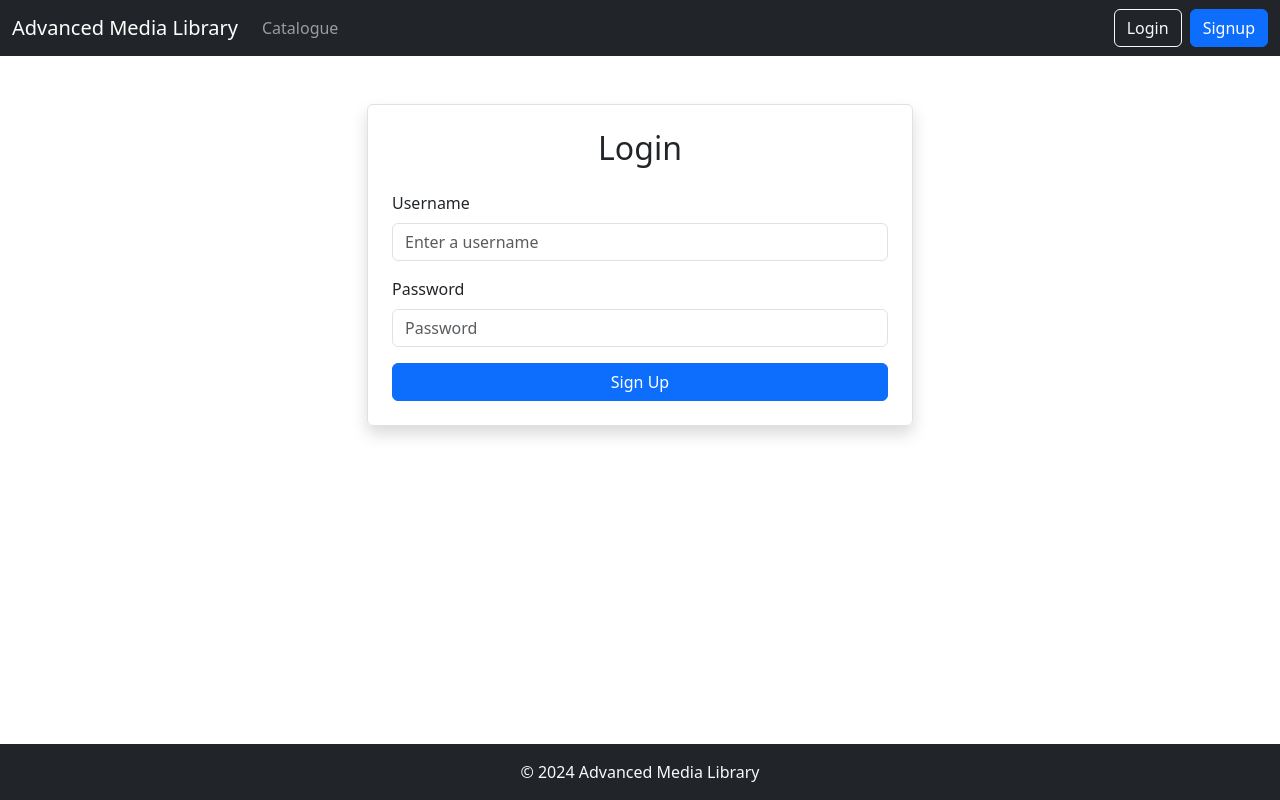
After one commit to MJones3035/AML, a PHP site: page /login.php in a window 1280 px wide. The commit adds this page. Run offline with PHP 8.4, Linux system fonts and the light colour scheme.

Commit message:
Login
Uses password hashing

```diff
--- a/accountSQL.php
+++ b/accountSQL.php
@@ -9,6 +9,46 @@ enum Roles {
     case PURCHASE_MANAGER;
     case ACCOUNTANT;
     case ADMIN;
+}
+
+enum AuthoriseStates {
+    case MATCH;
+    case INVALID_PASSWORD;
+    case INVALID_BOTH;
+}
+
+function Authorise($username, $password) {
+
+    $conn = new mysqli(DB_SERVER, DB_USERNAME, DB_PASSWORD, DB_NAME);
+    $sql = '(SELECT * FROM user_credentials WHERE username=?)';
+
+    $stmt = $conn->prepare($sql);
+
+    $stmt->bind_param(
+        's',
+        $username
+    );
+
+    $stmt->execute();
+
+    $arr= $stmt->get_result()->fetch_assoc();
+
+    if ($arr){
+        $passwordMatch = password_verify($password, $arr['password']);
+
+        $conn->close();
+
+            if ($arr and $passwordMatch) {
+                return AuthoriseStates::MATCH;
+            }
+            else {
+                return AuthoriseStates::INVALID_PASSWORD;
+            }
+    }
+    else {
+        return AuthoriseStates::INVALID_BOTH;
+    }
+
 }
 
 function UsernameExists($username) {
@@ -26,10 +66,10 @@ function UsernameExists($username) {
 
     $stmt->execute();
 
-    $stmtRes = $stmt->get_result()->fetch_row();
+    $row = $stmt->get_result()->fetch_row();
 
     //bool
-    $res = $stmtRes[0];
+    $res = $row[0];
 
     $conn->close();
 
--- a/header.php
+++ b/header.php
@@ -24,7 +24,7 @@
                 </div>
 
                 <div class="d-flex ms-auto">
-                    <a href="#" class="btn btn-outline-light me-2">Login</a>
+                    <a href="login.php" class="btn btn-outline-light me-2">Login</a>
                     <a href="signup.php" class="btn btn-primary">Signup</a>
                 </div>
             </div>
--- /dev/null
+++ b/login.php
@@ -0,0 +1,71 @@
+<?php
+include_once("accountSQL.php");
+
+$errorUsername = $errorPassword = $error = "";
+
+if (isset($_POST['submit'])) {
+
+
+    // security measures
+    $username = filter_input(INPUT_POST, 'username', FILTER_SANITIZE_SPECIAL_CHARS);
+    $password = filter_input(INPUT_POST, 'password', FILTER_SANITIZE_SPECIAL_CHARS);
+
+
+    if (Authorise($username, $password) == AuthoriseStates::MATCH) {
+
+        header('Location: userIndex.php');
+    }
+    else if (Authorise($username, $password) == AuthoriseStates::INVALID_PASSWORD) {
+        $error = "Invalid password";
+    }
+    else {
+        $error = "Invalid username and password";
+}
+
+
+
+
+}
+
+?>
+
+<!DOCTYPE html>
+<html lang="en">
+
+<body class="d-flex flex-column min-vh-100">
+
+    <?php include("header.php"); ?>
+
+    <main class="container pt-5 pb-5">
+        <div class="row justify-content-center">
+            <div class="col-md-6">
+                <div class="login-form-container border p-4 rounded shadow">
+                    <h2 class="text-center mb-4">Login</h2>
+                    <form method="post">
+                        <div class="form-group mb-3">
+                            <label for="username" class="form-label">Username</label>
+                            <input type="text" class="form-control" id="username" name="username"
+                                placeholder="Enter a username" value=<?php if(isset($_POST['username'])){ echo $_POST['username']; } ?>>
+                            <span class="text-danger"><?php echo $errorUsername; ?></span>
+                        </div>
+                        <div class="form-group mb-3">
+                            <label for="password" class="form-label">Password</label>
+                            <input type="password" class="form-control" id="password" name="password" placeholder="Password">
+                            <span class="text-danger"><?php echo $errorPassword; ?></span>
+                        </div>
+                        <!-- <div class="form-check mb-3">
+                            <input type="checkbox" class="form-check-input" id="exampleCheck1">
+                            <label class="form-check-label" for="exampleCheck1">Remember me</label>
+                        </div> -->
+                        <button type="submit" class="btn btn-primary w-100" name="submit" value="true">Sign Up</button>
+                        <span class="text-danger"><?php echo $error; ?></span>
+                    </form>
+                </div>
+            </div>
+        </div>
+    </main>
+
+    <?php include("footer.php"); ?>
+</body>
+
+</html>
```
Also changed, not shown: signUp.php (+11 -11 lines).
